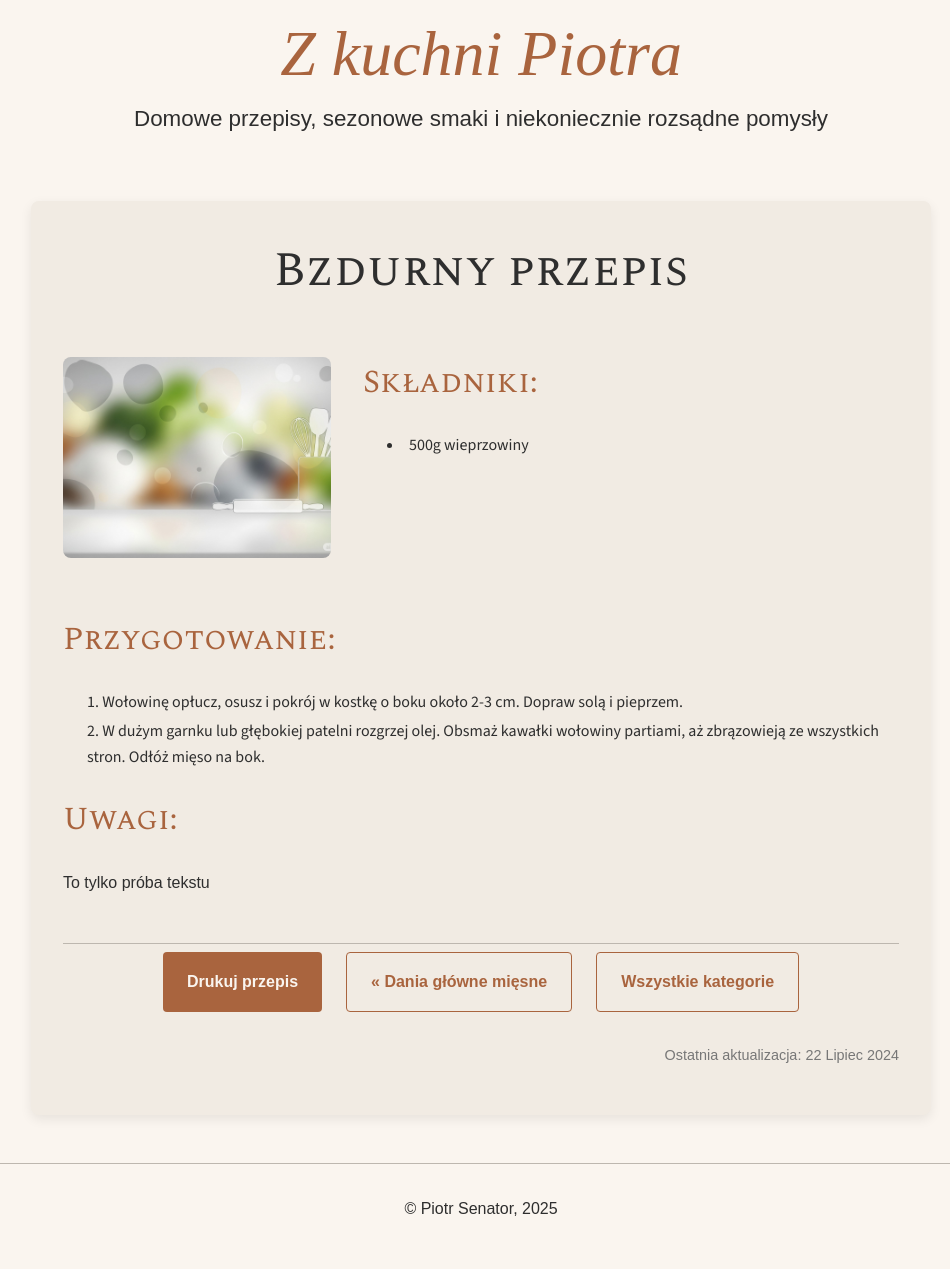
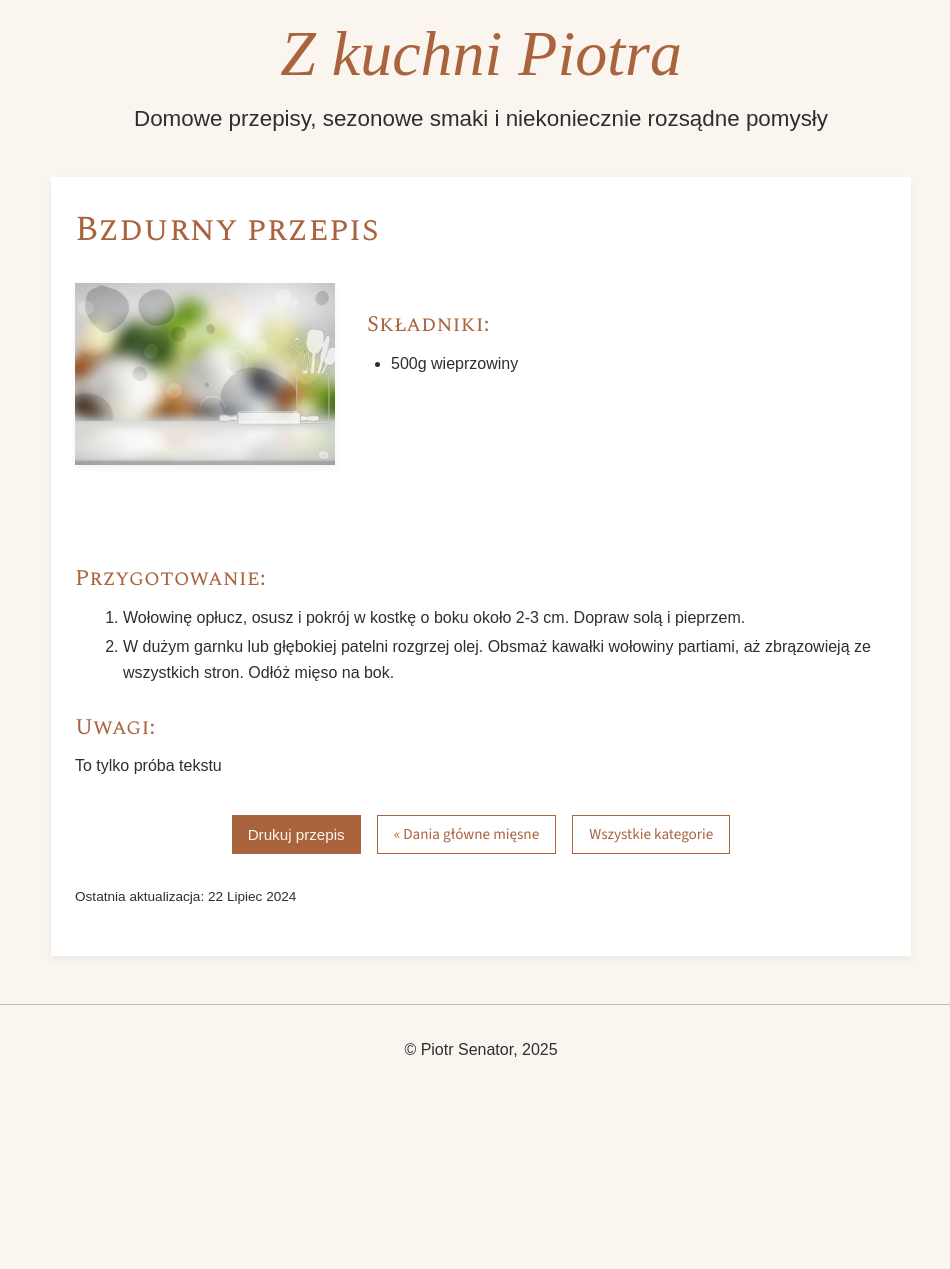
Before and after one commit to piotrsenator/kuchnia, a Jekyll site: the page built from _recipes/test.md, in a window 1280 px wide. Shown: the whole page, without its empty margins (159-1109 px from the left). Built offline with Jekyll 4.4.1, drawn with Linux system fonts in a browser that asks for light colours; some web fonts are replaced; after the commit the page ends 1110 px from its top, so only the background shows below that.

Commit message:
Update _recipe-single.scss

```diff
--- a/_sass/pages/_recipe-single.scss
+++ b/_sass/pages/_recipe-single.scss
@@ -1,159 +1,148 @@
 /* ==========================================================================
-   4. STYLE STRON
+   RECIPE SINGLE PAGE
    ========================================================================== */
-/* --------------------------------------------------------------------------
-   4.2. Strona pojedynczego przepisu
-   -------------------------------------------------------------------------- */
 
-/* Główny kontener strony przepisu */
 .recipe-single {
-    max-width: var(--max-content-width, 900px);
-    margin: var(--spacing-lg) auto;
-    padding: var(--spacing-lg);
-    background-color: var(--color-background-accent);
-    border-radius: var(--border-radius-md);
-    box-shadow: var(--shadow-lg);
+  max-width: 860px;
+  margin: 0 auto;
+  padding: var(--spacing-lg) var(--spacing-md);
+  background-color: var(--color-white);
+  box-shadow: var(--shadow-md);
+  border-radius: var(--radius-lg);
 }
 
-/* Nagłówek przepisu */
+/* --- Nagłówek przepisu --- */
 .recipe-header {
-    text-align: center;
-    margin-bottom: var(--spacing-xl);
+  text-align: left;
+  margin-bottom: var(--spacing-md);
 }
 
 .recipe-title {
-    font-family: var(--font-family-headings);
-    font-weight: var(--font-weight-regular);
-    font-size: 3rem;
-    margin-bottom: var(--spacing-sm);
-    color: var(--color-text-dark);
-}
-@media (max-width: 768px) {
-    .recipe-title {
-        font-size: 2.5rem;
-    }
-}
-@media (max-width: 480px) {
-    .recipe-title {
-        font-size: 2rem;
-    }
+  font-size: 2.2rem;
+  font-weight: 500;
+  line-height: 1.2;
+  font-family: var(--font-family-headings);
+  margin-bottom: var(--spacing-xs);
 }
 
 .recipe-description {
-    font-weight: var(--font-weight-light);
-    font-size: 1.2rem;
-    line-height: 1.5;
-    font-style: italic;
-    color: var(--color-text-dark);
-    margin-bottom: var(--spacing-lg);
+  font-size: 1rem;
+  font-weight: 300;
+  color: var(--color-text-muted);
+  margin-bottom: var(--spacing-sm);
+  line-height: 1.5;
+  font-family: var(--font-family-primary);
 }
 
-/* Kontener głównej treści przepisu (obrazek, składniki, przygotowanie, uwagi) */
+/* --- Układ główny --- */
 .recipe-content-wrapper {
-    display: grid;
-    gap: var(--spacing-lg); /* Odstęp między elementami w siatce */
-    grid-template-columns: 1fr; /* Domyślnie na małych ekranach - jedna kolumna */
-    align-items: start; /* Dopasuj elementy do początku wierszy */
-    margin-bottom: var(--spacing-lg); /* Dodatkowy margines dolny dla kontenera głównego */
+  display: grid;
+  grid-template-columns: 1fr 2fr;
+  gap: var(--spacing-lg);
+  margin-top: var(--spacing-lg);
 
-    @media (min-width: 768px) {
-        /* Na większych ekranach: dwie kolumny */
-        grid-template-columns: minmax(250px, 1fr) 2fr; /* Kolumna obrazka i składników / Kolumna przygotowania */
-        grid-template-areas:
-            "image ingredients"
-            "content content"; /* Definicja obszarów dla łatwiejszego pozycjonowania */
-    }
+  @media (max-width: 768px) {
+    grid-template-columns: 1fr;
+  }
 }
 
-/* Kontener obrazka (lewa kolumna na desktopie) */
+/* --- Lewa kolumna: obrazek i informacje --- */
 .recipe-main-info {
-    grid-column: 1 / -1; /* Domyślnie zajmuje całą szerokość w pojedynczej kolumnie na mobile */
-    display: flex;
-    flex-direction: column;
-    align-items: center; /* Wyśrodkowanie na mobile */
-
-    @media (min-width: 768px) {
-        grid-column: 1 / 2; /* Na większych ekranach zajmuje PIERWSZĄ kolumnę */
-        grid-area: image; /* Przypisujemy do obszaru 'image' */
-        align-items: flex-start; /* Wyrównanie do lewej na desktopie */
-    }
+  display: flex;
+  flex-direction: column;
+  align-items: flex-start;
 }
 
 .recipe-main-image {
-    max-width: 100%;
-    width: 100%;
-    height: auto;
-    border-radius: var(--border-radius-md);
-    margin-bottom: var(--spacing-md);
-    aspect-ratio: 4 / 3;
-    object-fit: cover;
+  width: 100%;
+  max-width: 320px;
+  border-radius: var(--radius-lg);
+  box-shadow: var(--shadow-md);
+  margin-bottom: var(--spacing-sm);
 }
 
-/* Sekcja szczegółów przepisu (ukryta) */
-.recipe-details {
-    display: none; /* Ukrywa tę sekcję, jak ustalono */
+/* --- Prawa kolumna: składniki --- */
+.recipe-ingredients-side {
+  padding-top: var(--spacing-xs);
 }
 
-/* Sekcja składników (prawa kolumna na desktopie, pod obrazkiem na mobile) */
-.recipe-ingredients-side {
-    grid-column: 1 / -1; /* Domyślnie na małych ekranach zajmuje całą szerokość */
-    margin-bottom: var(--spacing-lg); /* Margines dolny dla odstępu na mobile */
-
-    @media (min-width: 768px) {
-        grid-column: 2 / 3; /* Na desktopie zajmuje DRUGĄ kolumnę */
-        grid-area: ingredients; /* Przypisujemy do obszaru 'ingredients' */
-        margin-bottom: 0; /* Usuń dolny margines, gdy jest obok obrazka */
-    }
+.recipe-ingredients-side h2 {
+  font-size: 1.4rem;
+  font-weight: 500;
+  margin-top: var(--spacing-sm);
+  margin-bottom: var(--spacing-xs);
+  font-family: var(--font-family-headings);
 }
 
-/* Główna treść przepisu (Przygotowanie, Uwagi - cały dół) */
-.recipe-main-content {
-    grid-column: 1 / -1; /* ZAWSZE zajmuje całą szerokość siatki, czyli wszystkie kolumny */
-    grid-area: content; /* Przypisujemy do obszaru 'content' */
-    margin-top: 0; /* Wyzerowany górny margines */
-    margin-bottom: 0; /* Wyzerowany dolny margines */
+.recipe-ingredients-side ul {
+  margin: 0;
+  padding-left: var(--spacing-md);
+  list-style: disc;
 }
 
-/* Stylizacja nagłówków w sekcjach treści */
-.recipe-ingredients-side h2,
-.recipe-main-content h2 {
-    font-family: var(--font-family-headings);
-    font-size: 2rem;
-    margin-bottom: var(--spacing-md);
-    color: var(--color-primary);
+.recipe-ingredients-side li {
+  font-size: 1rem;
+  line-height: 1.6;
+  font-weight: 300;
+  margin-bottom: 0.25rem;
+  font-family: var(--font-family-primary);
 }
 
-/* Stylizacja list (ul/ol) w sekcjach treści */
-.recipe-ingredients-side ul,
+/* --- Sekcja przygotowania i uwag --- */
+.recipe-main-content {
+  grid-column: 1 / -1;
+  margin-top: var(--spacing-md);
+}
+
+.recipe-main-content h2 {
+  font-size: 1.4rem;
+  font-weight: 500;
+  margin-top: var(--spacing-md);
+  margin-bottom: var(--spacing-xs);
+  font-family: var(--font-family-headings);
+}
+
 .recipe-main-content ol,
 .recipe-main-content ul {
-    list-style-position: inside;
-    padding-left: 0;
-    font-size: 1rem;
-    line-height: 1.6;
-    color: var(--color-text-dark);
+  padding-left: var(--spacing-md);
+  margin-bottom: var(--spacing-sm);
 }
 
-.recipe-ingredients-side li,
-.recipe-main-content li {
-    margin-bottom: var(--spacing-xxs);
+.recipe-main-content li,
+.recipe-main-content p {
+  font-size: 1rem;
+  line-height: 1.6;
+  font-weight: 300;
+  font-family: var(--font-family-primary);
+  margin-bottom: 0.25rem;
 }
 
-/* Styl dla kontenera przycisków na dole strony przepisu */
-.recipe-single-button-container {
-    display: flex;
-    flex-wrap: wrap;
-    justify-content: center;
-    gap: var(--spacing-md);
-    margin-top: var(--spacing-md);
-    padding-top: var(--spacing-xs);
-    border-top: 1px solid var(--color-secondary);
+/* --- Przyciski na dole --- */
+.button-container {
+  margin-top: var(--spacing-lg);
+  display: flex;
+  flex-wrap: wrap;
+  gap: var(--spacing-sm);
+  justify-content: center;
 }
 
-/* Meta dane przepisu (stopka) */
+.button {
+  font-size: 0.95rem;
+  padding: 0.4rem 1rem;
+  border-radius: var(--radius-full);
+  text-decoration: none;
+  font-weight: 400;
+}
+
+/* --- Data publikacji/aktualizacji --- */
 .recipe-footer-meta {
-    text-align: right;
-    margin-top: 20px;
-    font-size: 0.9em;
-    color: #777;
+  margin-top: var(--spacing-lg);
+  text-align: left;
 }
+
+.recipe-date {
+  font-size: 0.85rem;
+  color: var(--color-text-muted);
+  font-weight: 300;
+  font-family: var(--font-family-primary);
+}
```
